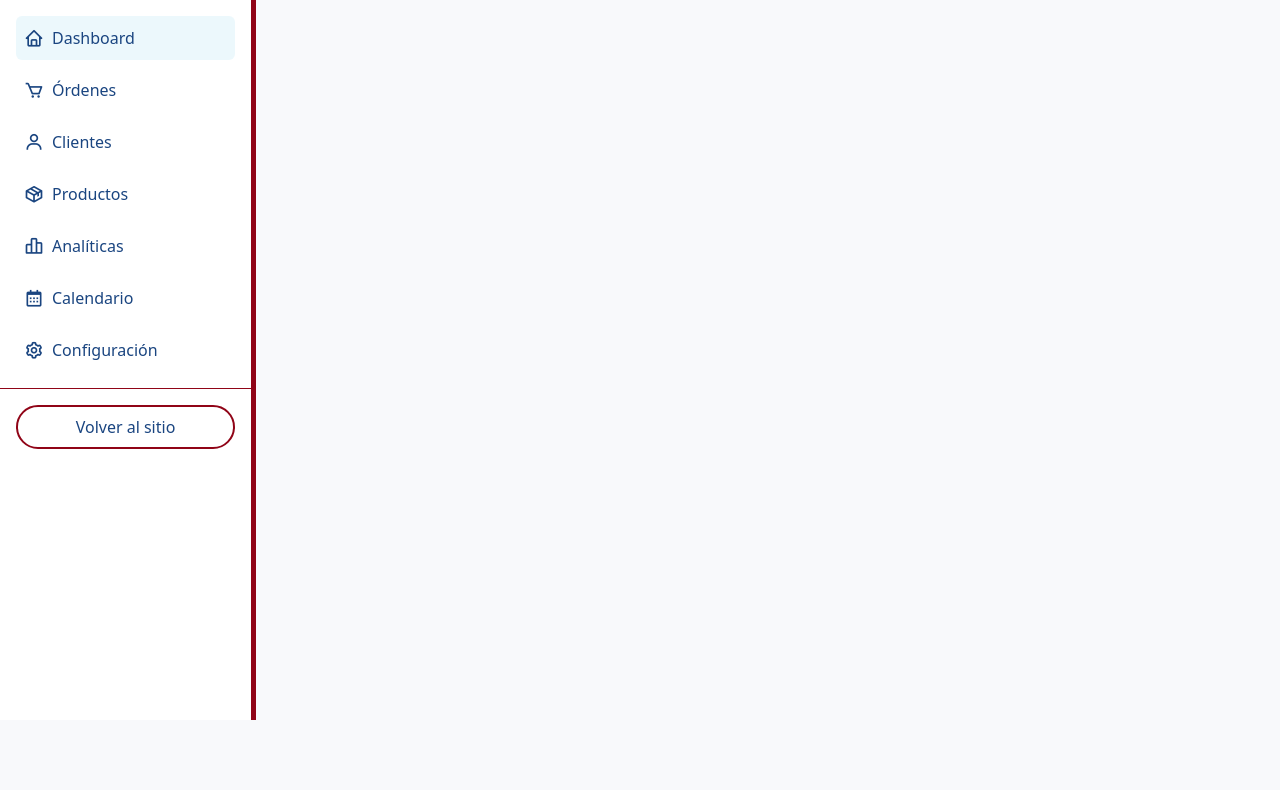
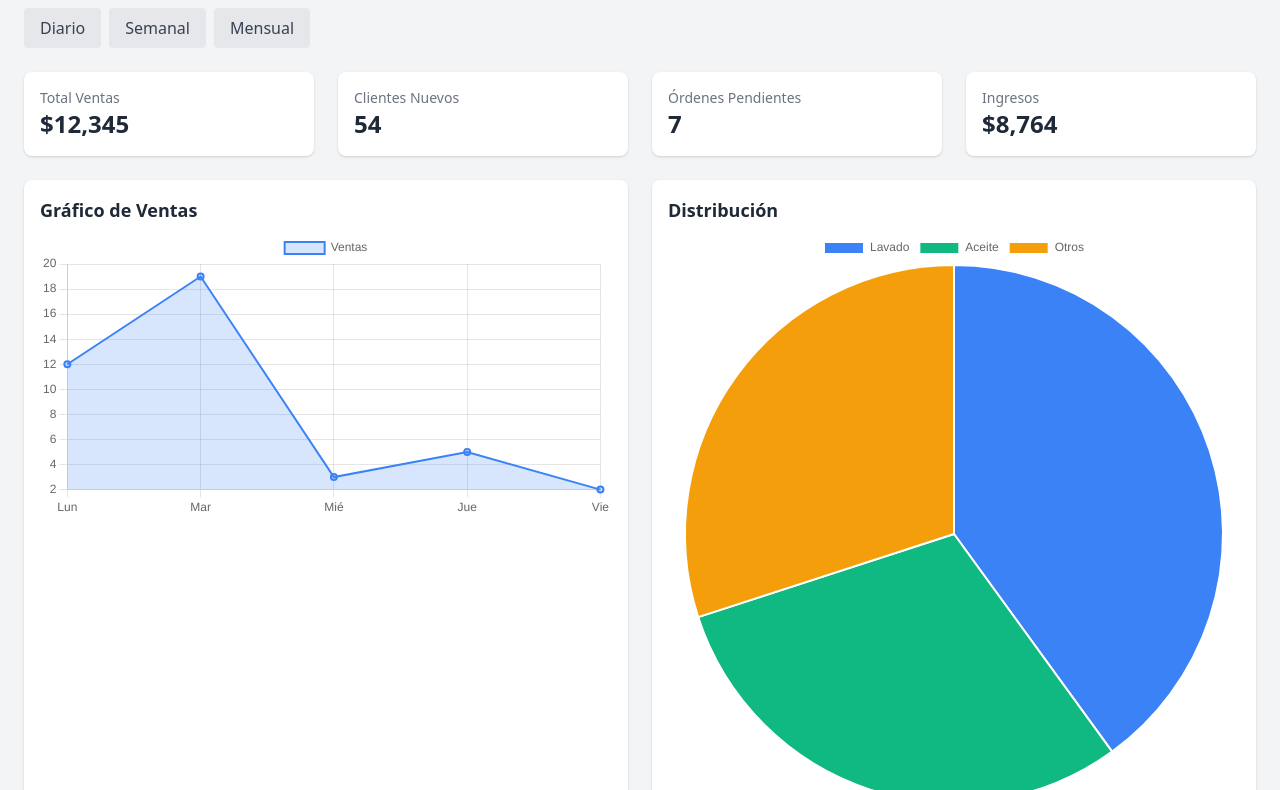
Before and after one commit to jiatasemanuels/login-google, a website: page public/admin.html in a window 1280 px wide. Shown: the part 80-870 px from the top of the page. Before the commit the page ends 800 px from the top, so only its background shows below. Drawn offline with nearby package versions, Linux system fonts and the light colour scheme.

Commit message:
Agregado admin dashboard

```diff
--- a/public/admin.html
+++ b/public/admin.html
@@ -3,141 +3,150 @@
 <head>
   <meta charset="UTF-8" />
   <meta name="viewport" content="width=device-width, initial-scale=1.0" />
-    <title>Admin Dashboard - Autoservicios Speed</title>
-    <!-- Tailwind vía CDN -->
-    <script src="https://cdn.tailwindcss.com"></script>
-    <script>
-      tailwind.config = {
-        theme: {
-          extend: {
-            colors: {
-              primary: "#1A4580",
-              secondary: "#48B9E1",
-              accent: "#900417",
-              light: "#8096B1",
-            },
-          },
-        },
-      };
-    </script>
-    <!-- Boxicons -->
-    <link
-      href="https://unpkg.com/boxicons@2.1.4/css/boxicons.min.css"
-      rel="stylesheet"
-    />
-    <!-- Chart.js -->
+  <title>Dashboard</title>
+  <link href="https://cdn.jsdelivr.net/npm/tailwindcss@2.2.19/dist/tailwind.min.css" rel="stylesheet" />
   <script src="https://cdn.jsdelivr.net/npm/chart.js"></script>
 </head>
-  <body class="bg-[#8096B1]/5">
-    <div class="flex min-h-screen">
-      <!-- Sidebar -->
-      <aside
-        id="sidebar"
-        class="fixed inset-0 z-40 w-64 border-r-[5px] border-[#900417] bg-white transform -translate-x-full md:translate-x-0 transition-transform duration-300 ease-in-out md:relative md:block"
-      >
-        <div
-          class="h-20 border-b border-[#900417] flex items-center justify-between px-4"
-        >
-          <span class="text-xl font-bold text-[#1A4580]">Speed Admin</span>
-          <button id="close-sidebar" class="md:hidden text-[#1A4580]">
-            <i class="bx bx-x text-2xl"></i>
-          </button>
+<body class="bg-gray-100 text-gray-800">
+  <main class="flex-1 p-6">
+    <div class="space-y-6">
+      <!-- Header -->
+      <div class="flex items-center justify-between">
+        <h1 class="text-3xl font-bold">Dashboard</h1>
+        <button class="bg-blue-600 text-white px-4 py-2 rounded hover:bg-blue-700">Descargar</button>
       </div>
-        <nav class="p-4">
-          <ul class="space-y-2">
-            <li><a href="#" class="flex items-center gap-2 p-2 rounded-md bg-[#48B9E1]/10 text-[#1A4580] font-medium"><i class="bx bx-home text-xl"></i><span>Dashboard</span></a></li>
-            <li><a href="#" class="flex items-center gap-2 p-2 rounded-md hover:bg-[#48B9E1]/10 text-[#1A4580] font-medium"><i class="bx bx-cart text-xl"></i><span>Órdenes</span></a></li>
-            <li><a href="#" class="flex items-center gap-2 p-2 rounded-md hover:bg-[#48B9E1]/10 text-[#1A4580] font-medium"><i class="bx bx-user text-xl"></i><span>Clientes</span></a></li>
-            <li><a href="#" class="flex items-center gap-2 p-2 rounded-md hover:bg-[#48B9E1]/10 text-[#1A4580] font-medium"><i class="bx bx-package text-xl"></i><span>Productos</span></a></li>
-            <li><a href="#" class="flex items-center gap-2 p-2 rounded-md hover:bg-[#48B9E1]/10 text-[#1A4580] font-medium"><i class="bx bx-bar-chart-alt-2 text-xl"></i><span>Analíticas</span></a></li>
-            <li><a href="#" class="flex items-center gap-2 p-2 rounded-md hover:bg-[#48B9E1]/10 text-[#1A4580] font-medium"><i class="bx bx-calendar text-xl"></i><span>Calendario</span></a></li>
-            <li><a href="#" class="flex items-center gap-2 p-2 rounded-md hover:bg-[#48B9E1]/10 text-[#1A4580] font-medium"><i class="bx bx-cog text-xl"></i><span>Configuración</span></a></li>
-          </ul>
-        </nav>
-        <div class="p-4 border-t border-[#900417] mt-auto">
-          <a href="/">
-            <button class="w-full rounded-[30px] border-[#900417] border-2 text-[#1A4580] hover:bg-[#48B9E1] hover:text-white hover:border-[#48B9E1] transition-colors px-4 py-2">
-              Volver al sitio
-            </button>
-          </a>
+
+      <!-- Tabs -->
+      <div class="flex gap-2">
+        <button onclick="cambiarGrafico('diario')" class="tab bg-gray-200 text-gray-700 px-4 py-2 rounded hover:bg-gray-300">Diario</button>
+        <button onclick="cambiarGrafico('semanal')" class="tab bg-gray-200 text-gray-700 px-4 py-2 rounded hover:bg-gray-300">Semanal</button>
+        <button onclick="cambiarGrafico('mensual')" class="tab bg-gray-200 text-gray-700 px-4 py-2 rounded hover:bg-gray-300">Mensual</button>
       </div>
-      </aside>
 
-      <!-- Overlay móvil -->
-      <div id="sidebar-overlay" class="fixed inset-0 bg-black bg-opacity-50 z-30 hidden md:hidden"></div>
-
-      <!-- Contenido principal -->
-      <div class="flex-1">
-        <!-- Header -->
-        <header class="sticky top-0 z-30 flex h-16 items-center gap-4 border-b-[5px] border-[#900417] bg-white px-6">
-          <button id="sidebar-toggle" class="md:hidden text-[#1A4580]">
-            <i class="bx bx-menu text-2xl"></i>
-          </button>
-          <h1 class="flex-1 text-lg font-semibold text-[#1A4580]">Panel de Administración</h1>
-          <button class="rounded-[30px] border-[#900417] border-2 text-[#1A4580] hover:bg-[#48B9E1] hover:text-white hover:border-[#48B9E1] transition-colors px-4 py-2">
-            Mi Perfil
-          </button>
-        </header>
-
-        <!-- Main -->
-        <main class="flex-1 p-6">
-          <!-- Estadísticas y gráficos -->
-          <!-- (aquí va todo el markup de cards y canvas que pegaste) -->
-          <!-- ... -->
-        </main>
+      <!-- Tarjetas -->
+      <div class="grid grid-cols-1 sm:grid-cols-2 lg:grid-cols-4 gap-6">
+        <div class="bg-white shadow rounded-lg p-4">
+          <p class="text-sm text-gray-500">Total Ventas</p>
+          <p class="text-2xl font-semibold">$12,345</p>
+        </div>
+        <div class="bg-white shadow rounded-lg p-4">
+          <p class="text-sm text-gray-500">Clientes Nuevos</p>
+          <p class="text-2xl font-semibold">54</p>
+        </div>
+        <div class="bg-white shadow rounded-lg p-4">
+          <p class="text-sm text-gray-500">Órdenes Pendientes</p>
+          <p class="text-2xl font-semibold">7</p>
+        </div>
+        <div class="bg-white shadow rounded-lg p-4">
+          <p class="text-sm text-gray-500">Ingresos</p>
+          <p class="text-2xl font-semibold">$8,764</p>
         </div>
       </div>
 
-    <!-- Chart.js init -->
+      <!-- Gráficas -->
+      <div class="grid grid-cols-1 lg:grid-cols-2 gap-6">
+        <div class="bg-white shadow rounded-lg p-4">
+          <h2 class="text-lg font-semibold mb-2">Gráfico de Ventas</h2>
+          <canvas id="lineChart" width="400" height="200"></canvas>
+        </div>
+        <div class="bg-white shadow rounded-lg p-4">
+          <h2 class="text-lg font-semibold mb-2">Distribución</h2>
+          <canvas id="pieChart" width="400" height="200"></canvas>
+        </div>
+      </div>
+
+      <!-- Secciones -->
+      <div class="grid grid-cols-1 md:grid-cols-2 lg:grid-cols-3 gap-6">
+        <div class="bg-white shadow rounded-lg p-4">
+          <h3 class="text-lg font-semibold mb-2">Servicios Más Vendidos</h3>
+          <ul class="space-y-1 text-gray-700 text-sm">
+            <li>Lavado completo</li>
+            <li>Cambio de aceite</li>
+            <li>Revisión general</li>
+          </ul>
+        </div>
+        <div class="bg-white shadow rounded-lg p-4">
+          <h3 class="text-lg font-semibold mb-2">Clientes Recientes</h3>
+          <ul class="space-y-1 text-gray-700 text-sm">
+            <li>Juan Pérez</li>
+            <li>Lucía Gómez</li>
+            <li>Carlos Ruiz</li>
+          </ul>
+        </div>
+        <div class="bg-white shadow rounded-lg p-4">
+          <h3 class="text-lg font-semibold mb-2">Inventario Bajo</h3>
+          <ul class="space-y-1 text-gray-700 text-sm">
+            <li>Aceite 10W40</li>
+            <li>Filtro de aire</li>
+            <li>Shampoo de carrocería</li>
+          </ul>
+        </div>
+      </div>
+    </div>
+  </main>
+
+  <!-- Script funcionalidad -->
   <script>
-      document.addEventListener("DOMContentLoaded", function () {
-        // Sales Chart
-        const salesCtx = document.getElementById("salesChart")?.getContext("2d");
-        if (salesCtx) {
-          new Chart(salesCtx, {
-            type: "line",
+    let lineChart;
+    let pieChart;
+
+    const dataSets = {
+      diario: {
+        labels: ['Lun', 'Mar', 'Mié', 'Jue', 'Vie'],
+        data: [12, 19, 3, 5, 2]
+      },
+      semanal: {
+        labels: ['Semana 1', 'Semana 2', 'Semana 3', 'Semana 4'],
+        data: [40, 32, 45, 30]
+      },
+      mensual: {
+        labels: ['Ene', 'Feb', 'Mar', 'Abr'],
+        data: [100, 120, 90, 110]
+      }
+    };
+
+    function crearGraficos(tipo) {
+      const ctxLine = document.getElementById('lineChart').getContext('2d');
+      const ctxPie = document.getElementById('pieChart').getContext('2d');
+
+      if (lineChart) lineChart.destroy();
+      if (pieChart) pieChart.destroy();
+
+      lineChart = new Chart(ctxLine, {
+        type: 'line',
         data: {
-              labels: ["8AM", "10AM", "12PM", "2PM", "4PM", "6PM"],
-              datasets: [{ label: "Ventas por Hora", data: [120,240,380,290,340,180], backgroundColor: "rgba(72,185,225,0.2)", borderColor: "#1A4580", borderWidth:2, tension:0.3, pointBackgroundColor:"#1A4580", pointRadius:4 }]
-            },
-            options: {
-              responsive:true, maintainAspectRatio:false,
-              scales: { y:{ beginAtZero:true, ticks:{ callback: v=>"$"+v } } },
-              plugins:{ tooltip:{ callbacks:{ label: ctx=>"$"+ctx.raw } } }
+          labels: dataSets[tipo].labels,
+          datasets: [{
+            label: 'Ventas',
+            data: dataSets[tipo].data,
+            backgroundColor: 'rgba(59,130,246,0.2)',
+            borderColor: 'rgba(59,130,246,1)',
+            borderWidth: 2,
+            fill: true,
+          }]
+        }
+      });
+
+      pieChart = new Chart(ctxPie, {
+        type: 'pie',
+        data: {
+          labels: ['Lavado', 'Aceite', 'Otros'],
+          datasets: [{
+            data: [40, 30, 30],
+            backgroundColor: ['#3b82f6', '#10b981', '#f59e0b']
+          }]
         }
       });
     }
-        // Service Chart
-        const serviceCtx = document.getElementById("serviceChart")?.getContext("2d");
-        if (serviceCtx) {
-          new Chart(serviceCtx, {
-            type: "pie",
-            data: {
-              labels: ["Mecánica","Llantas","Baterías","Plumillas","GPS"],
-              datasets:[{ data:[35,25,20,10,10], backgroundColor:["#1A4580","#48B9E1","#900417","#8096B1","#2A6BB4"], borderWidth:1 }]
-            },
-            options:{ responsive:true, maintainAspectRatio:false, plugins:{ legend:{ position:"bottom" }, tooltip:{ callbacks:{ label: ctx=>ctx.label+": "+ctx.raw+"%" } } } }
-          });
+
+    function cambiarGrafico(tipo) {
+      crearGraficos(tipo);
+      document.querySelectorAll('.tab').forEach(btn => btn.classList.remove('bg-blue-600', 'text-white'));
+      event.target.classList.add('bg-blue-600', 'text-white');
     }
-      });
-    </script>
 
-    <!-- Toggle sidebar -->
-    <script>
-      document.addEventListener("DOMContentLoaded", () => {
-        const sidebar = document.getElementById("sidebar");
-        const overlay = document.getElementById("sidebar-overlay");
-        const openBtn = document.getElementById("sidebar-toggle");
-        const closeBtn = document.getElementById("close-sidebar");
-
-        const open = () => { sidebar.classList.remove("-translate-x-full"); overlay.classList.remove("hidden"); document.body.classList.add("overflow-hidden"); };
-        const close = () => { sidebar.classList.add("-translate-x-full"); overlay.classList.add("hidden"); document.body.classList.remove("overflow-hidden"); };
-
-        openBtn?.addEventListener("click", open);
-        closeBtn?.addEventListener("click", close);
-        overlay?.addEventListener("click", close);
-        window.addEventListener("resize", () => { if (window.innerWidth >= 768) close(); });
-      });
+    // Inicialización
+    window.onload = () => cambiarGrafico('diario');
   </script>
 </body>
 </html>
```
Lines whose indentation alone changed are shown as unchanged.
